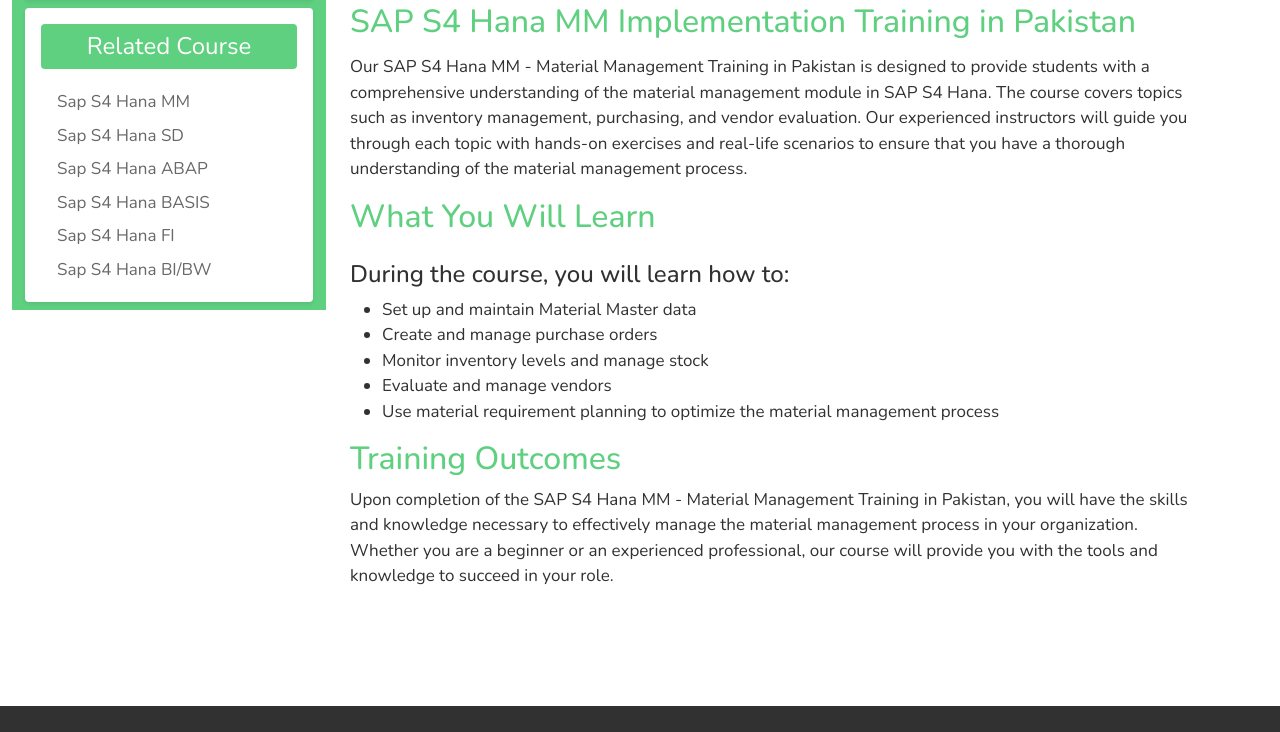
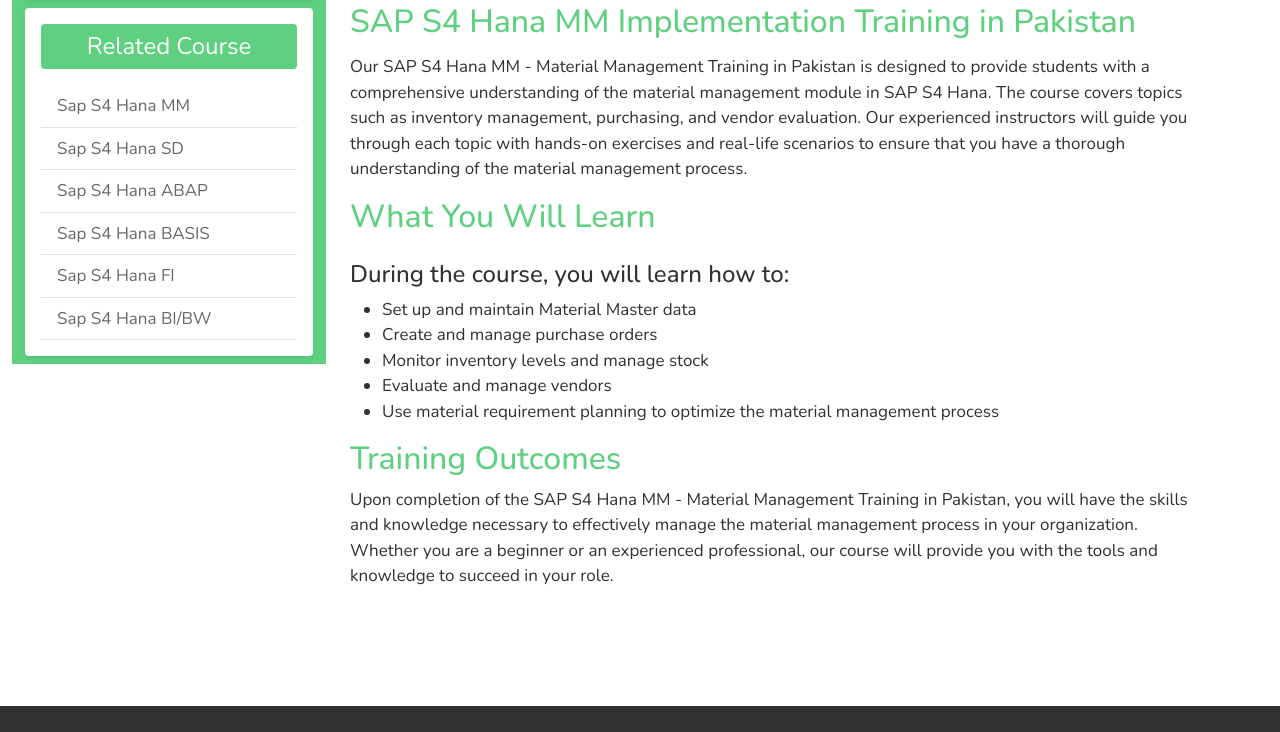
Before and after one commit to fasih-nasir/newerp, a plain HTML site: page saps4hanaMM.html in a window 1280 px wide. Shown: the part 1346-2078 px from the top of the page. Drawn offline with nearby package versions, Linux system fonts and the light colour scheme; no server answers.

Commit message:
code new is here

```diff
--- a/saps4hanaMM.html
+++ b/saps4hanaMM.html
@@ -128,12 +128,12 @@
           <div class="bg-white p-3 rounded shadow-sm col-lg-11 col-11 mb-2 mx-auto">
             <h4 class="text-center mb-3 py-2 rounded-2 fw-light bg-col text-white ">Related Course</h4>
             <div>
-              <a class="dropdown-item" href="saps4hanaMM.html">Sap S4 Hana MM</a>
-              <a class="dropdown-item" href="saps4hanasd-salesanddistribution.html">Sap S4 Hana SD</a>
-              <a class="dropdown-item" href="#">Sap S4 Hana ABAP</a>
-              <a class="dropdown-item" href="saps4hanabasis.html">Sap S4 Hana BASIS</a>
-              <a class="dropdown-item" href="saps4hanafitraining.html">Sap S4 Hana FI</a>
-              <a class="dropdown-item" href="#">Sap S4 Hana BI/BW</a>
+              <a class="dropdown-item border-bottom py-2 border-1" href="saps4hanaMM.html">Sap S4 Hana MM</a>
+              <a class="dropdown-item border-bottom py-2 border-1" href="saps4hanasd-salesanddistribution.html">Sap S4 Hana SD</a>
+              <a class="dropdown-item border-bottom py-2 border-1" href="#">Sap S4 Hana ABAP</a>
+              <a class="dropdown-item border-bottom py-2 border-1" href="saps4hanabasis.html">Sap S4 Hana BASIS</a>
+              <a class="dropdown-item border-bottom py-2 border-1" href="saps4hanafitraining.html">Sap S4 Hana FI</a>
+              <a class="dropdown-item border-bottom py-2 border-1" href="#">Sap S4 Hana BI/BW</a>
             </div>
 
           </div>
```
